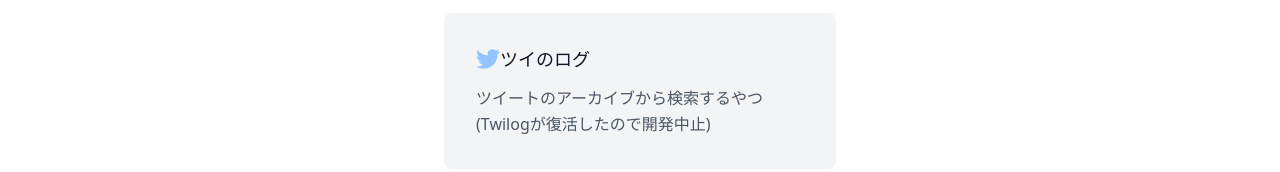
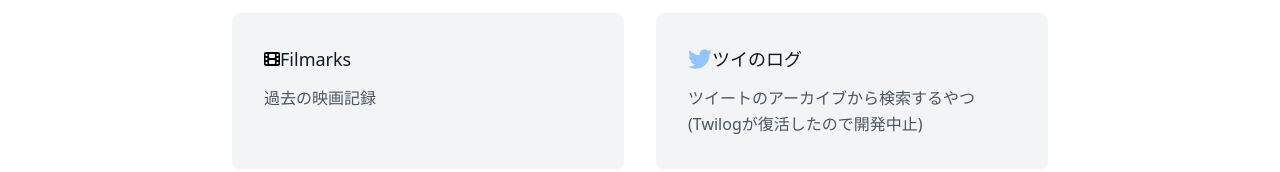
Before and after one commit to horoama/horoama.github.io, a plain HTML site: page index.html in a window 1280 px wide. Shown: the part 760-932 px from the top of the page. Drawn offline with nearby package versions, Linux system fonts and the light colour scheme.

Commit message:
add filmarks

```diff
--- a/index.html
+++ b/index.html
@@ -78,6 +78,19 @@
               </div>
             </div>
           </a>
+          <a class="p-4 md:w-1/3" href="https://filmarks.com/users/horoama" target="_blank">
+            <div class="flex rounded-lg h-full bg-gray-100 p-8 flex-col">
+              <div class="flex items-center mb-3">
+                <svg xmlns="http://www.w3.org/2000/svg" height="1em" viewBox="0 0 512 512"><!--! Font Awesome Free 6.4.0 by @fontawesome - https://fontawesome.com License - https://fontawesome.com/license (Commercial License) Copyright 2023 Fonticons, Inc. --><path d="M0 96C0 60.7 28.7 32 64 32H448c35.3 0 64 28.7 64 64V416c0 35.3-28.7 64-64 64H64c-35.3 0-64-28.7-64-64V96zM48 368v32c0 8.8 7.2 16 16 16H96c8.8 0 16-7.2 16-16V368c0-8.8-7.2-16-16-16H64c-8.8 0-16 7.2-16 16zm368-16c-8.8 0-16 7.2-16 16v32c0 8.8 7.2 16 16 16h32c8.8 0 16-7.2 16-16V368c0-8.8-7.2-16-16-16H416zM48 240v32c0 8.8 7.2 16 16 16H96c8.8 0 16-7.2 16-16V240c0-8.8-7.2-16-16-16H64c-8.8 0-16 7.2-16 16zm368-16c-8.8 0-16 7.2-16 16v32c0 8.8 7.2 16 16 16h32c8.8 0 16-7.2 16-16V240c0-8.8-7.2-16-16-16H416zM48 112v32c0 8.8 7.2 16 16 16H96c8.8 0 16-7.2 16-16V112c0-8.8-7.2-16-16-16H64c-8.8 0-16 7.2-16 16zM416 96c-8.8 0-16 7.2-16 16v32c0 8.8 7.2 16 16 16h32c8.8 0 16-7.2 16-16V112c0-8.8-7.2-16-16-16H416zM160 128v64c0 17.7 14.3 32 32 32H320c17.7 0 32-14.3 32-32V128c0-17.7-14.3-32-32-32H192c-17.7 0-32 14.3-32 32zm32 160c-17.7 0-32 14.3-32 32v64c0 17.7 14.3 32 32 32H320c17.7 0 32-14.3 32-32V320c0-17.7-14.3-32-32-32H192z"/></svg>
+                <h2 class="text-gray-900 text-lg title-font font-medium">
+                  Filmarks
+                </h2>
+              </div>
+              <div class="flex-grow">
+                <p class="leading-relaxed text-base">過去の映画記録</p>
+              </div>
+            </div>
+          </a>
           <a class="p-4 md:w-1/3" href="./twilog/" target="_blank">
             <div class="flex rounded-lg h-full bg-gray-100 p-8 flex-col">
               <div class="flex items-center mb-3">
```
